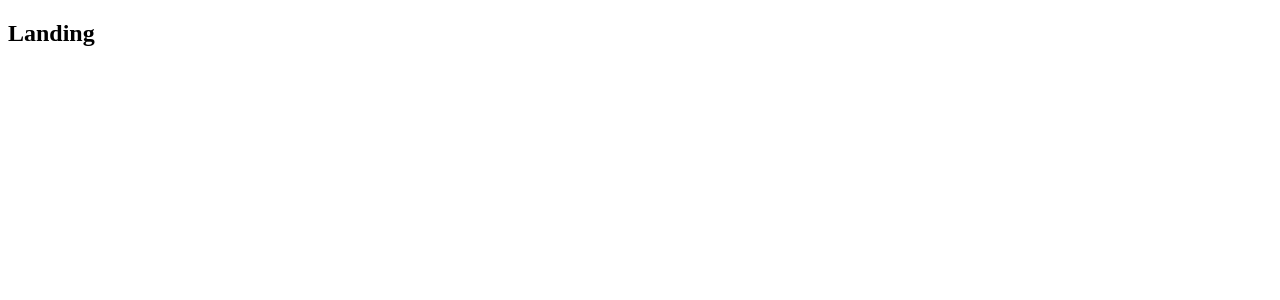
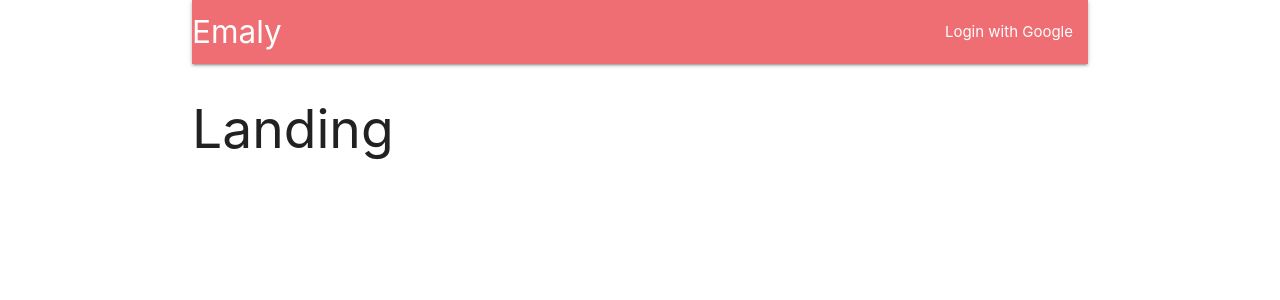
Before and after one commit to rhladchenko/Node_with_React_Fullstack, a React (Create React App) app in the folder client/: page / in a window 1280 px wide. Shown: the top 300 px of the page. Built offline with nearby package versions, Linux system fonts and the light colour scheme.

Commit message:
Added meterialize packege,  Header compomemt.

```diff
--- a/client/package.json
+++ b/client/package.json
@@ -7,6 +7,7 @@
 		"@testing-library/react": "^13.4.0",
 		"@testing-library/user-event": "^13.5.0",
 		"http-proxy-middleware": "^2.0.6",
+		"materialize-css": "^1.0.0-rc.2",
 		"react": "^18.2.0",
 		"react-dom": "^18.2.0",
 		"react-redux": "^9.0.4",
--- a/client/src/components/App.js
+++ b/client/src/components/App.js
@@ -1,19 +1,19 @@
 import { BrowserRouter, Route } from 'react-router-dom';
+import Header from './Header';
 
-const Header = () => <h2>Header</h2>;
 const Dashboard = () => <h2>Dashboard</h2>;
 const SurveyNew = () => <h2>SurveyNew</h2>;
 const Landing = () => <h2>Landing</h2>;
 
 export default function App() {
 	return (
-		<div>
+		<div className='container'>
 			<BrowserRouter>
 				<div>
-					<Route path='/' component={Landing} exact />
-					<Route path='/dashboard' component={Dashboard} />
-					<Route path='/survey' component={SurveyNew} />
-					<Route path='/header' component={Header} />
+					<Header />
+					<Route exact path='/' component={Landing} />
+					<Route exact path='/surveys' component={Dashboard} />
+					<Route path='/surveys/new' component={SurveyNew} />
 				</div>
 			</BrowserRouter>
 		</div>
--- /dev/null
+++ b/client/src/components/Header.js
@@ -0,0 +1,21 @@
+import { Component } from 'react';
+import { Link } from 'react-router-dom';
+
+export default class Header extends Component {
+	render() {
+		return (
+			<nav>
+				<div className='nav-wrapper'>
+					<Link to='/' className='left brand-logo'>
+						Emaly
+					</Link>
+					<ul className='right'>
+						<li>
+							<a href='sass.html'>Login with Google</a>
+						</li>
+					</ul>
+				</div>
+			</nav>
+		);
+	}
+}
--- a/client/src/index.js
+++ b/client/src/index.js
@@ -1,3 +1,4 @@
+import 'materialize-css/dist/css/materialize.min.css';
 import ReactDOM from 'react-dom/client';
 
 import { Provider } from 'react-redux';
```
Also changed, not shown: 1 other file (tests, documents, lock files or other folders).
